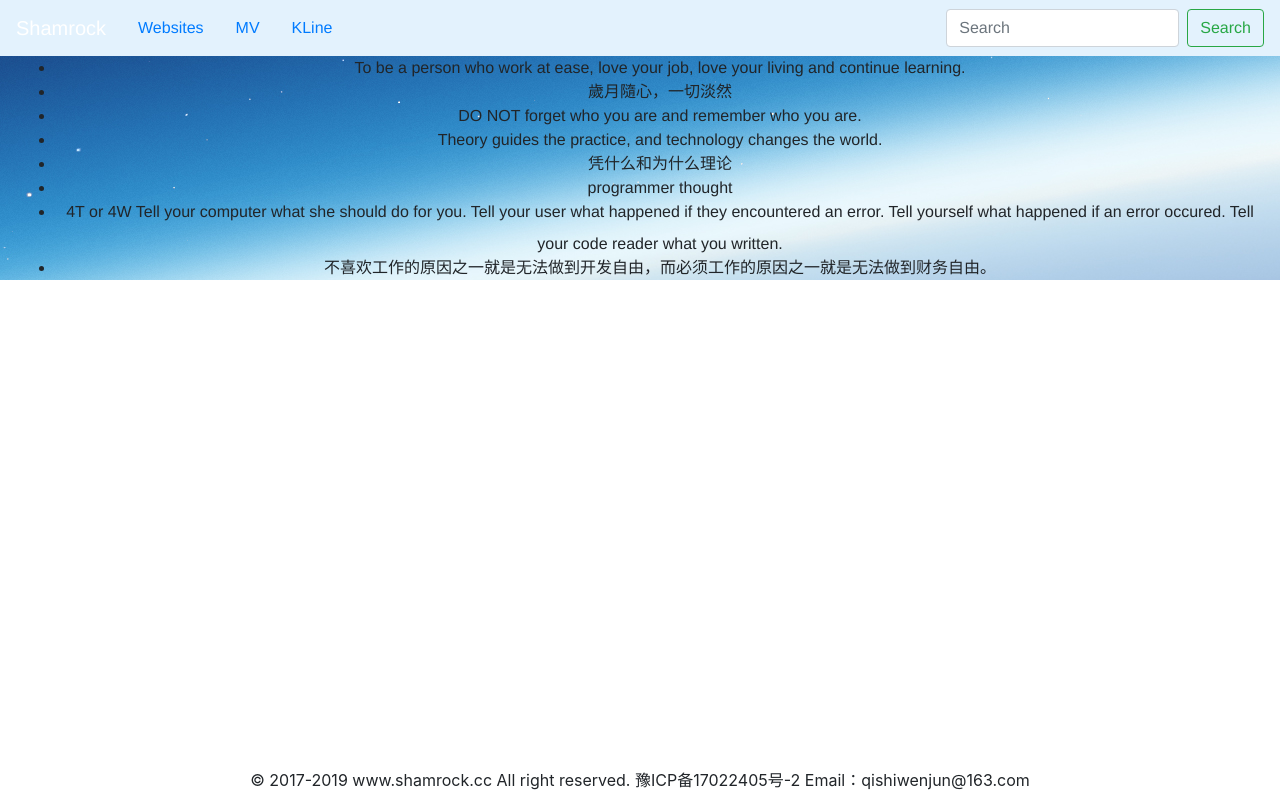
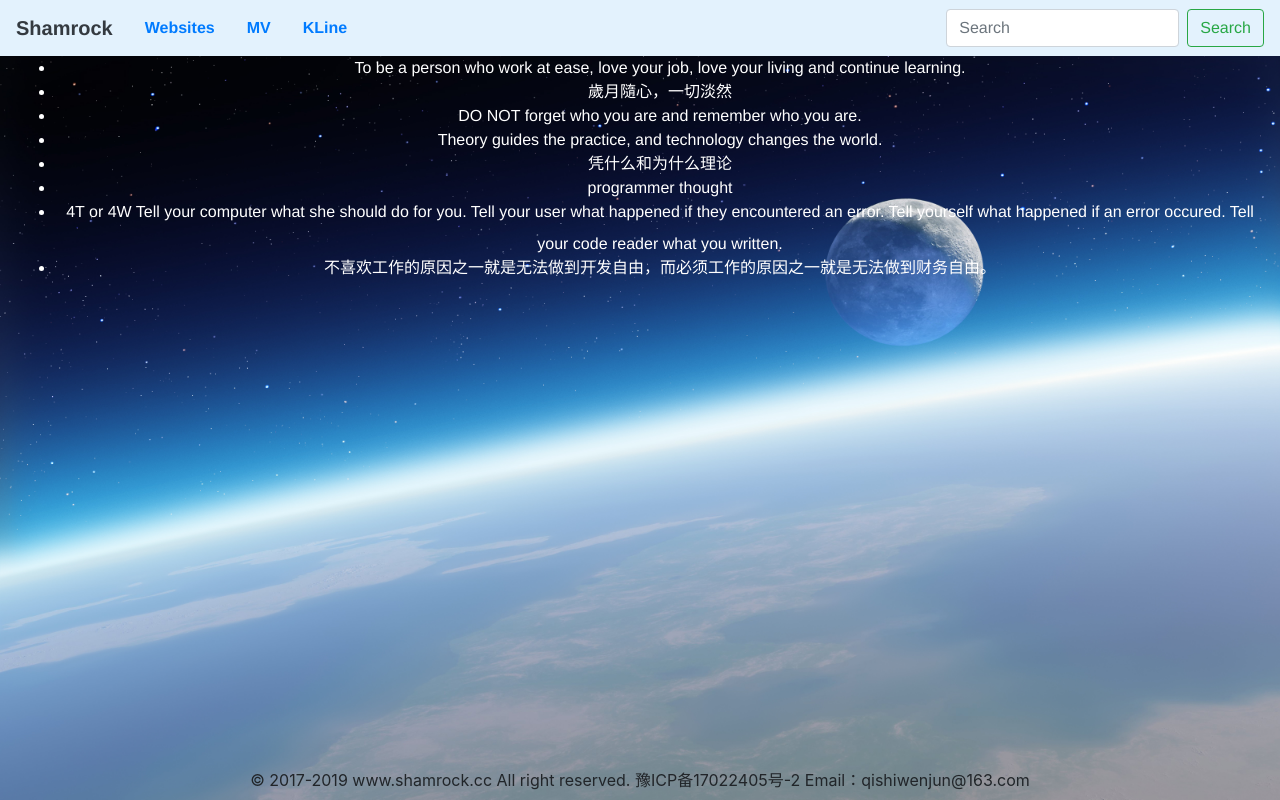
Before and after one commit to Turing-Chu/shamrock.cc, a Vue app: page / in a window 1280 px wide. Built offline with nearby package versions, Linux system fonts and the light colour scheme.

Commit message:
1. add yarnclean, upload.sh font weight and color

```diff
--- a/public/index.html
+++ b/public/index.html
@@ -1,5 +1,5 @@
 <!DOCTYPE html>
-<html lang="en">
+<html lang="en" style="height: 100%">
   <head>
     <meta charset="utf-8">
     <meta http-equiv="X-UA-Compatible" content="IE=edge">
@@ -7,7 +7,7 @@
     <link rel="icon" href="<%= BASE_URL %>static/img/favicon.ico">
     <title>www.shamrock.cc</title>
   </head>
-  <body>
+  <body style="height: 100%">
     <noscript>
       <strong>We're sorry but www.shamrock.cc doesn't work properly without JavaScript enabled. Please enable it to continue.</strong>
     </noscript>
--- a/src/App.vue
+++ b/src/App.vue
@@ -2,7 +2,7 @@
   <div id="app">
     <nav class="navbar navbar-expand-lg navbar-dark navbar-fixed-top"
          style="background-color: #e3f2fd;">
-      <a class="navbar-brand" href="/">Shamrock</a>
+      <a class="navbar-brand font-weight-bolder text-dark" href="/">Shamrock</a>
       <button class="navbar-toggler" type="button"
               data-toggle="collapse" data-target="#navbarSupportedContent"
               aria-controls="navbarSupportedContent" aria-expanded="false"
@@ -15,7 +15,7 @@
             <router-link class="nav-link active" to="/" hidden />
           </li>
           <li class="nav-item" v-for="menu in menus" :key="menu.name">
-            <router-link class="nav-link" :to="menu.path">{{menu.name}}</router-link>
+            <router-link class="nav-link font-weight-bolder" :to="menu.path">{{menu.name}}</router-link>
           </li>
         </ul>
         <form class="form-inline flex-row ml-md-auto d-none d-md-flex">
@@ -63,7 +63,12 @@ export default {
   min-height: 100%;
   background-image: url("../public/static/img/background.jpg");
   background-repeat: no-repeat;
-  background-size: auto;
-  background-position: center;
+  background-size: cover;
+  background-position: center 0;
+  background-attachment: fixed;
+  -webkit-background-size: cover;
+  -o-background-size: cover;
+  -moz-background-size: cover;
+
 }
 </style>
--- a/src/components/Home.vue
+++ b/src/components/Home.vue
@@ -1,9 +1,11 @@
 <template>
   <div id="Home">
-    <ul>
-      <li><span>
-        To be a person who work at ease, love your job, love your living and continue learning.
-      </span></li>
+    <ul class="text-white">
+      <li>
+        <span>
+          To be a person who work at ease, love your job, love your living and continue learning.
+        </span>
+      </li>
       <li><span>歲月隨心，一切淡然</span></li>
       <li><span>DO NOT forget who you are and remember who you are.</span></li>
       <li><span>Theory guides the practice, and technology changes the world.</span></li>
--- a/src/components/Websites/Websites.vue
+++ b/src/components/Websites/Websites.vue
@@ -3,7 +3,7 @@
     <div class="col col-md-1">
       <nav class="nav flex-column position-fixed btn-light">
         <li class="nav-item" v-bind:class="{ active: menu.name === 'Frontend' }" v-for="menu in menus" :key="`menu=${menu.name}`">
-          <router-link class="nav-link" :to=menu.path>{{menu.name}}</router-link>
+          <router-link class="nav-link font-weight-bolder" :to=menu.path>{{menu.name}}</router-link>
         </li>
       </nav>
     </div>
```
Also changed, not shown: doc/yarn.md (added, +16 -0 lines), 2 other files (tests, documents, lock files or other folders).
